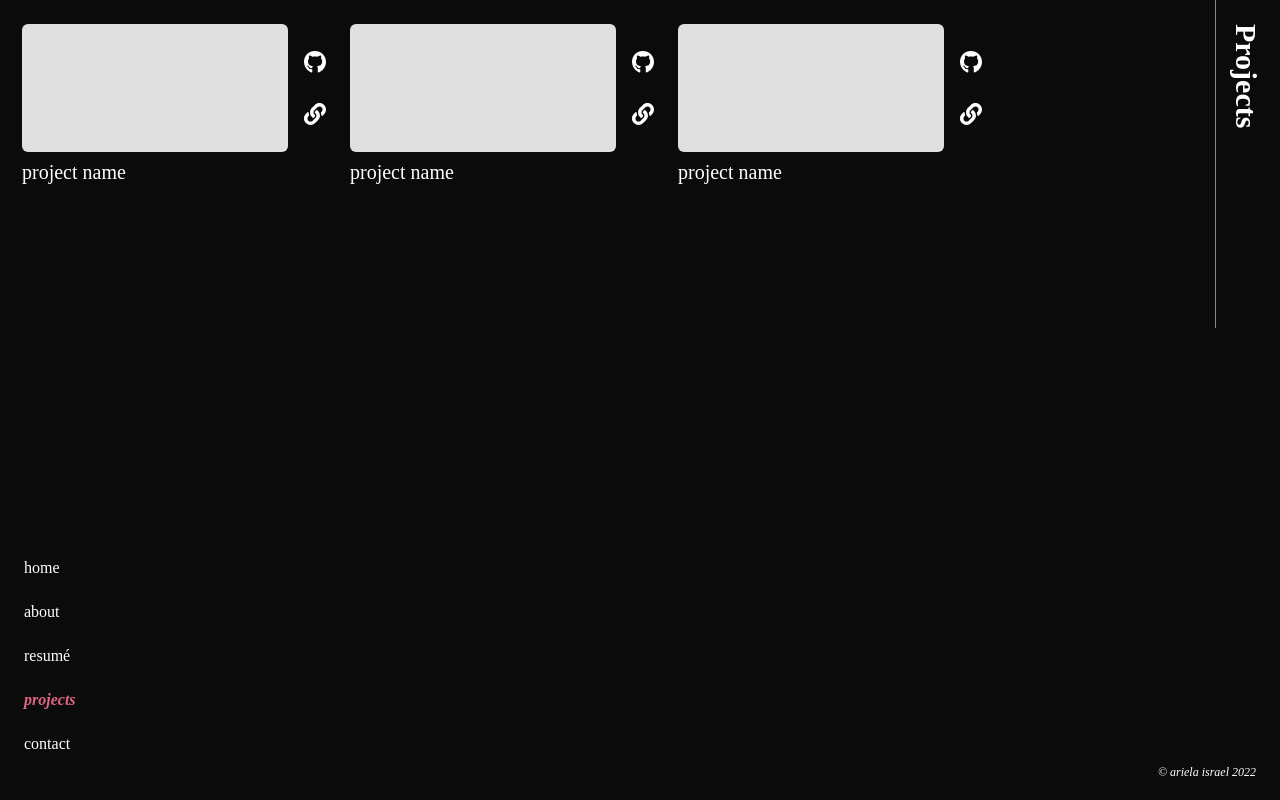
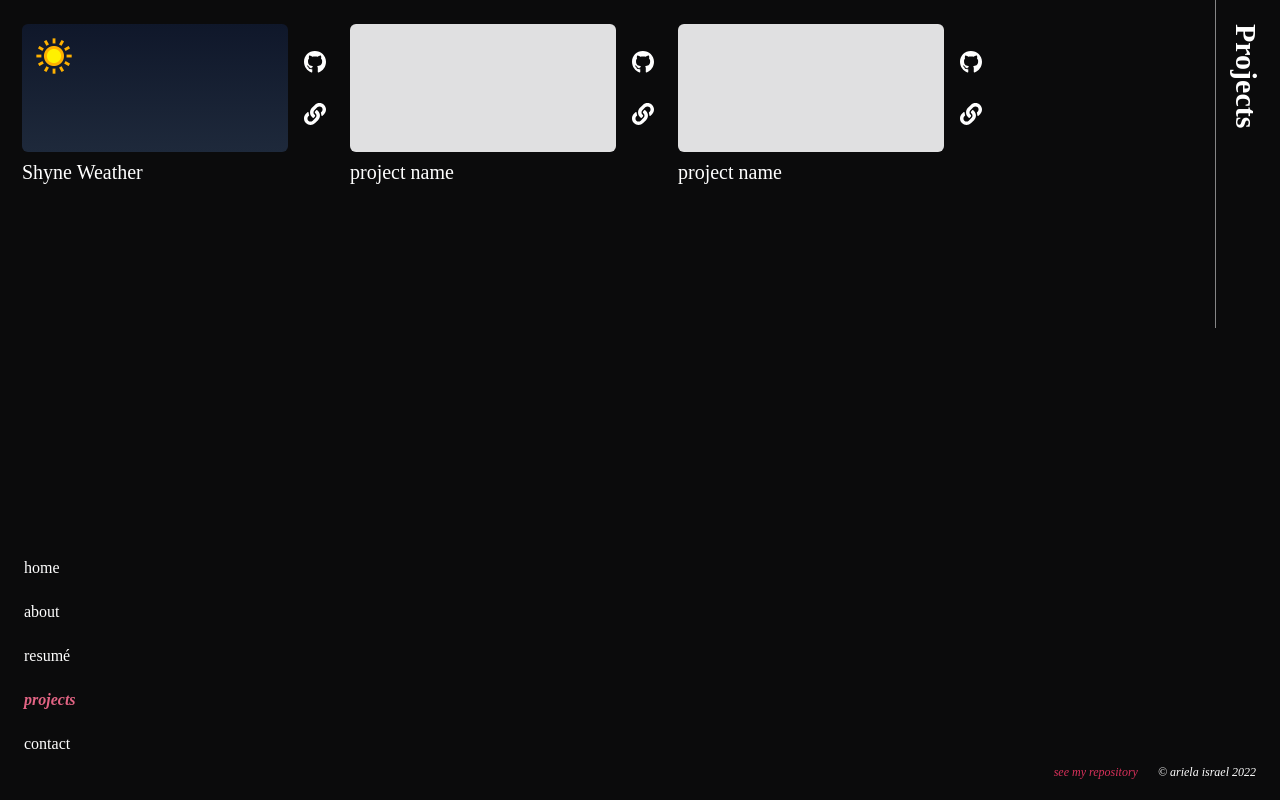
Before and after one commit to ariicodes/portfolio-2022, a React (Create React App) app: page /projects in a window 1280 px wide. Built offline with nearby package versions, Linux system fonts and the light colour scheme.

Commit message:
Site updated for React 18 and project added to projects page

```diff
--- a/src/App.js
+++ b/src/App.js
@@ -1,4 +1,5 @@
-import Routing from "./routes"
+import Routing from './routes'
+
 const App = () => {
 	return (
 		<div className='App bg-rich-black text-white h-screen w-screen'>
--- a/src/components/Footer.js
+++ b/src/components/Footer.js
@@ -1,8 +1,17 @@
 const Footer = () => {
 	return (
-		<p className='italic text-xs font-PF text-right pr-6 pb-5 pt-2'>
-			© ariela israel 2022
-		</p>
+		<div className='italic text-xs font-PF pr-6 pb-5 pt-2 flex flex-row justify-end gap-5'>
+			<a
+				className="text-cerise hover:text-tufts-blue"
+				href='http://github.com/ariicodes/portfolio-2022'
+				target='_blank'
+				rel='noopener noreferrer'
+			>
+				see my repository
+			</a>
+
+			<p className='text-right'>© ariela israel 2022</p>
+		</div>
 	)
 }
 
--- a/src/components/Project.js
+++ b/src/components/Project.js
@@ -1,18 +1,64 @@
 import github from '../assets/github.svg'
 import link from '../assets/link.svg'
+import sun from '../assets/sun.png'
 
 const Project = () => {
 	return (
 		<div className='flex flex-col font-PF w-8/12 pt-6 pl-6 absolute right-1/3 gap-4 md:-left-0.5 lg:text-xl lg:w-4/12 lg:flex-row lg:gap-6'>
 			<div className='flex flex-col gap-1.5'>
 				<div className='flex gap-4'>
+					<div className='w-72 h-32 bg-gradient-to-b from-slate-900 to-slate-800 bg-no-repeat bg-cover rounded-md'>
+						<img
+							src={sun}
+							alt='sun icon'
+							width='64'
+							height='64'
+						/>
+					</div>
+					<div className='flex flex-col justify-around py-3'>
+						<a
+							href='https://www.github.com/ariicodes/shyne-weather'
+							target='_blank'
+							rel='noreferrer'
+						>
+							<img
+								className='w-6'
+								src={github}
+								alt=''
+							/>
+						</a>
+						<a href='https://shyne-weather.web.app'>
+							<img
+								className='w-6'
+								src={link}
+								alt=''
+							/>
+						</a>
+					</div>
+				</div>
+				<h2>Shyne Weather</h2>
+			</div>
+			<div className='flex flex-col gap-1.5'>
+				<div className='flex gap-4'>
 					<div className='w-72 h-32 bg-platinum rounded-md'></div>
 					<div className='flex flex-col justify-around py-3'>
-						<a href='https://www.github.com/ariicodes' target='_blank' rel='noreferrer'>
-							<img className='w-6' src={github} alt='' />
+						<a
+							href='https://www.github.com/ariicodes'
+							target='_blank'
+							rel='noreferrer'
+						>
+							<img
+								className='w-6'
+								src={github}
+								alt=''
+							/>
 						</a>
 						<a href='/'>
-							<img className='w-6' src={link} alt='' />
+							<img
+								className='w-6'
+								src={link}
+								alt=''
+							/>
 						</a>
 					</div>
 				</div>
@@ -22,25 +68,23 @@ const Project = () => {
 				<div className='flex gap-4'>
 					<div className='w-72 h-32 bg-platinum rounded-md'></div>
 					<div className='flex flex-col justify-around py-3'>
-						<a href='https://www.github.com/ariicodes' target='_blank' rel='noreferrer'>
-							<img className='w-6' src={github} alt='' />
+						<a
+							href='https://www.github.com/ariicodes'
+							target='_blank'
+							rel='noreferrer'
+						>
+							<img
+								className='w-6'
+								src={github}
+								alt=''
+							/>
 						</a>
 						<a href='/'>
-							<img className='w-6' src={link} alt='' />
-						</a>
-					</div>
-				</div>
-				<h2>project name</h2>
-			</div>
-			<div className='flex flex-col gap-1.5'>
-				<div className='flex gap-4'>
-					<div className='w-72 h-32 bg-platinum rounded-md'></div>
-					<div className='flex flex-col justify-around py-3'>
-						<a href='https://www.github.com/ariicodes' target='_blank' rel='noreferrer'>
-							<img className='w-6' src={github} alt='' />
-						</a>
-						<a href='/'>
-							<img className='w-6' src={link} alt='' />
+							<img
+								className='w-6'
+								src={link}
+								alt=''
+							/>
 						</a>
 					</div>
 				</div>
--- a/src/components/Socials.js
+++ b/src/components/Socials.js
@@ -4,16 +4,19 @@ import linkedin from '../assets/linkedin.svg'
 
 const links = [
 	{
+		key: 1,
 		destination: 'mailto:arielaisrael12@gmail.com',
 		src: envelope,
 		alt: 'envelope icon',
 	},
 	{
+		key: 2,
 		destination: 'https://www.github.com/ariicodes',
 		src: github,
 		alt: 'github logo',
 	},
 	{
+		key: 3,
 		destination: 'https://www.linkedin.com/in/ariela-israel/',
 		src: linkedin,
 		alt: 'linkedin logo',
@@ -24,7 +27,7 @@ const Socials = () => {
 	return (
 		<ul className='pr-6 self-end pb-20'>
 			{links.map(link => (
-				<li className='pt-8'>
+				<li className='pt-8' key={link.key}>
 					<a href={link.destination} target='_blank' rel='noreferrer'>
 						<img className='w-4 lg:w-6' src={link.src} alt={link.alt} />
 					</a>
--- a/src/index.js
+++ b/src/index.js
@@ -1,12 +1,10 @@
 import React from 'react'
-import ReactDOM from 'react-dom'
+import { createRoot } from 'react-dom/client'
 import './index.css'
 import App from './App'
 
-
-const root = ReactDOM.createRoot(document.getElementById('root'))
-root.render(
-	<React.StrictMode>
-		<App />
-	</React.StrictMode>
-)
+// const root = ReactDOM.createRoot(document.getElementById('root'))
+// root.render(<App />)
+const container = document.getElementById('root')
+const root = createRoot(container)
+root.render(<App />)
```
Also changed, not shown: src/assets/sun.png (added).
